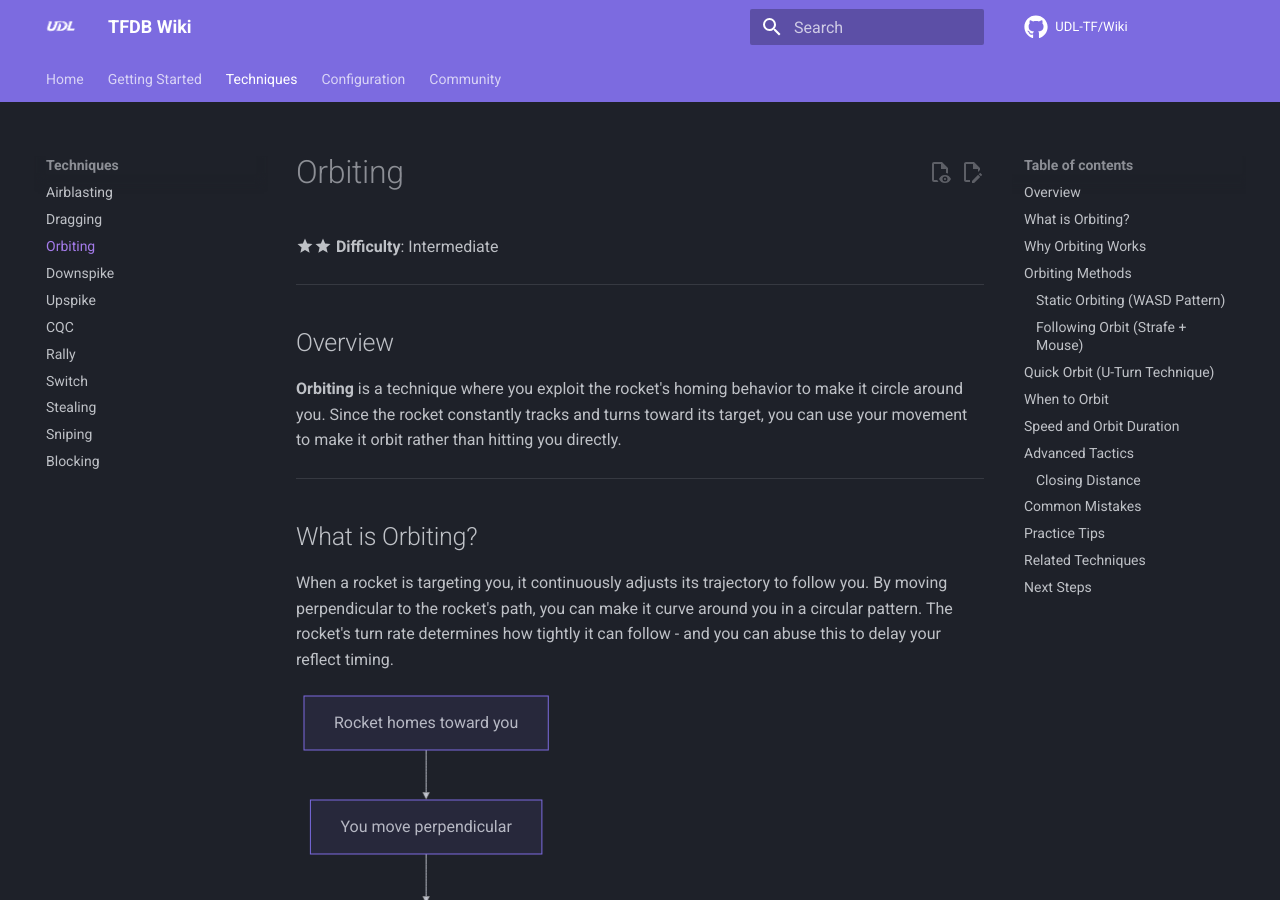
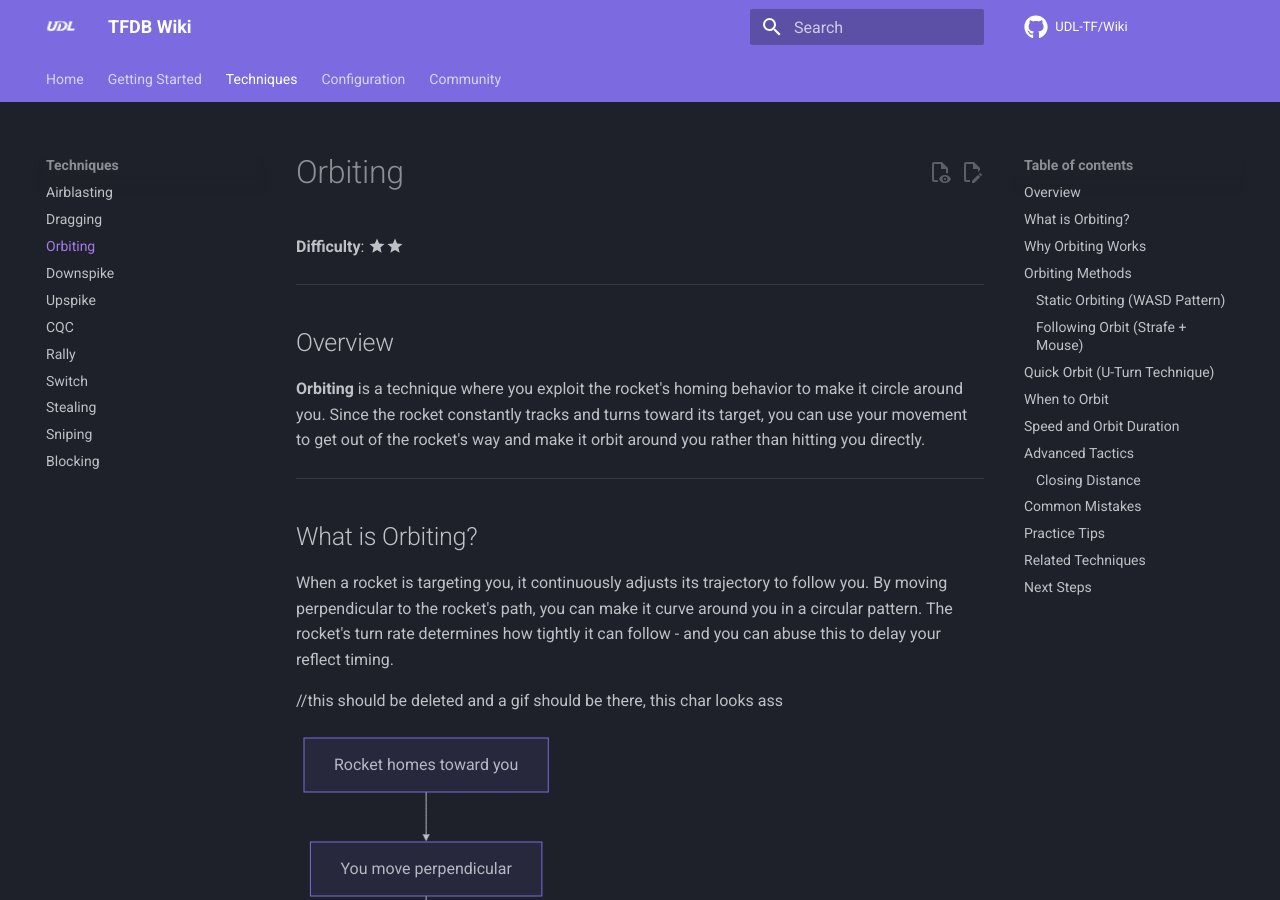
Before and after one commit to UDL-TF/Wiki, an MkDocs documentation site: the page built from docs/techniques/orbiting.md, in a window 1280 px wide and 900 px high. Built offline with MkDocs 1.6.1 and Material for MkDocs 9.7.7, drawn with Linux system fonts in a browser that asks for light colours; comment, search, counter and statistics services are not loaded; some of the changed text lies outside the part shown.

Commit message:
Update orbiting technique documentation
Revised descriptions and formatting for clarity, updated difficulty indication, and added notes for GIF replacements.

````diff
--- a/docs/techniques/orbiting.md
+++ b/docs/techniques/orbiting.md
@@ -1,12 +1,12 @@
 # Orbiting
 
-:material-star::material-star: **Difficulty**: Intermediate
+**Difficulty**: :material-star::material-star:
 
 ---
 
 ## Overview
 
-**Orbiting** is a technique where you exploit the rocket's homing behavior to make it circle around you. Since the rocket constantly tracks and turns toward its target, you can use your movement to make it orbit rather than hitting you directly.
+**Orbiting** is a technique where you exploit the rocket's homing behavior to make it circle around you. Since the rocket constantly tracks and turns toward its target, you can use your movement to get out of the rocket's way and make it orbit around you rather than hitting you directly.
 
 ---
 
@@ -14,6 +14,7 @@
 
 When a rocket is targeting you, it continuously adjusts its trajectory to follow you. By moving perpendicular to the rocket's path, you can make it curve around you in a circular pattern. The rocket's turn rate determines how tightly it can follow - and you can abuse this to delay your reflect timing.
 
+//this should be deleted and a gif should be there, this char looks ass
 ```mermaid
 flowchart TD
     A[Rocket homes toward you] --> B[You move perpendicular]
@@ -48,6 +49,7 @@ The homing rocket constantly tries to turn toward you, but it has a limited **tu
 
 Stay relatively still and use WASD keys in a circular pattern to make the rocket orbit.
 
+//same here a gif needs to be put here please
 | Input Pattern | Movement                |
 | ------------- | ----------------------- |
 | W → D → S → A | Clockwise orbit         |
@@ -57,6 +59,7 @@ Stay relatively still and use WASD keys in a circular pattern to make the rocket
 - Time your pattern to the rocket's speed
 - Works best with slower rockets
 
+//wtf is this?
 ### Following Orbit (Strafe + Mouse)
 
 Hold a strafe key and track the rocket with your mouse.
@@ -72,7 +75,7 @@ Hold a strafe key and track the rocket with your mouse.
 - Good for varying rocket speeds
 
 ---
-
+//uhh this needs to be revised
 ## Quick Orbit (U-Turn Technique)
 
 For **fast rockets** where full orbits are impossible, you can do a "quick orbit":
@@ -104,17 +107,15 @@ The U-turn creates a more predictable trajectory than a direct approach, giving
 
 **Good Situations:**
 
-- Slow rockets (early in round)
+- Slow rockets (not recommended)
 - Need time to reposition
-- Buying time for teammates
-- Flexing on opponents
+- Buying time for yourself (because of cooldown or bad position)
 
 **Bad Situations:**
 
 - High-speed rockets (late game)
-- Cornered with no space
+- Tight spaces
 - Opponent pressuring aggressively
-- Tight spaces
 
 </div>
 
@@ -142,7 +143,7 @@ As deflections increase, speed increases. Extended orbiting becomes a liability
 ### Closing Distance
 
 Skilled players can use orbiting to **close the gap** on opponents:
-
+//gif
 ```mermaid
 flowchart LR
     A[Start orbit] --> B[Move forward while orbiting]
````
Also changed, not shown: other parts of docs/techniques/orbiting.md (+1 -1 lines).
